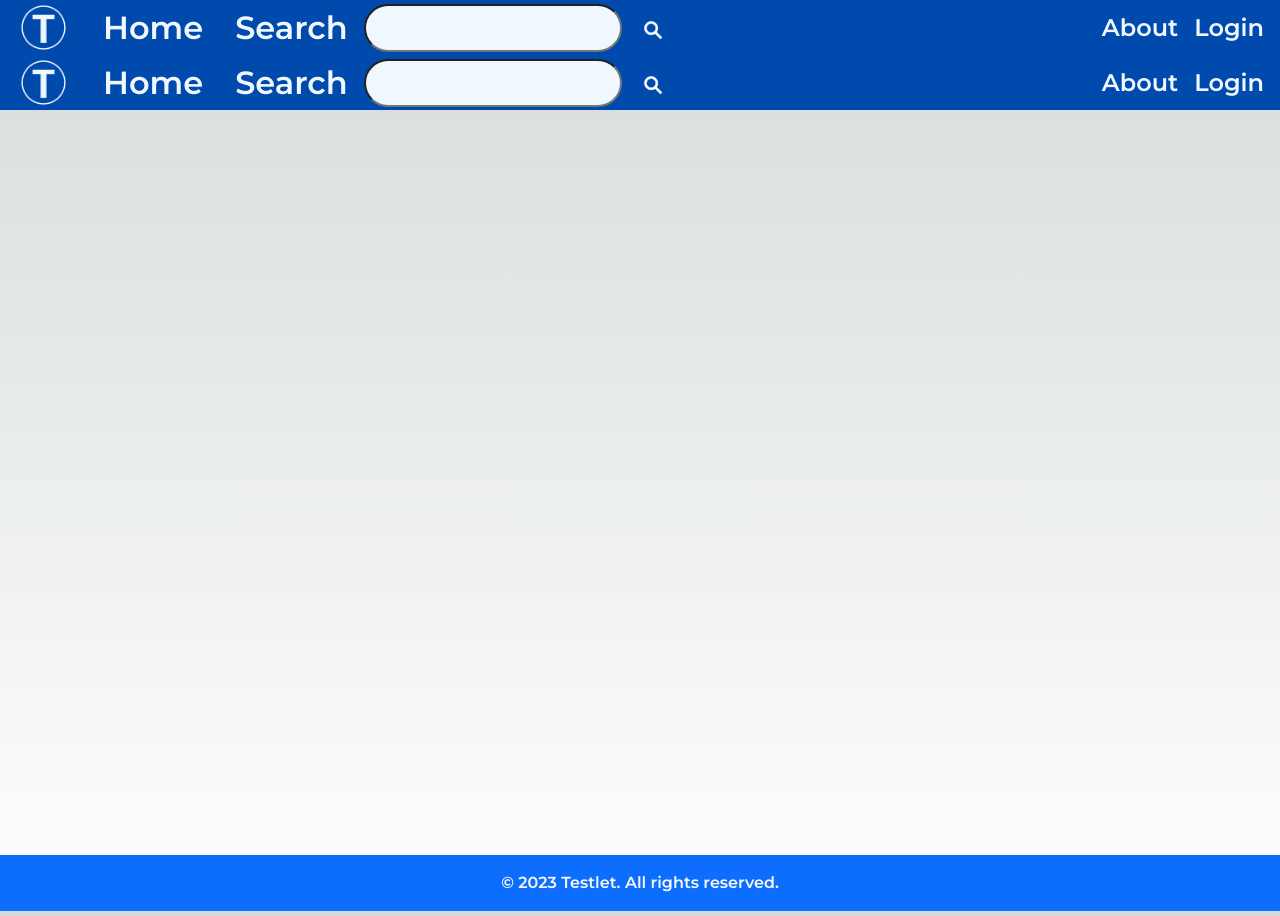
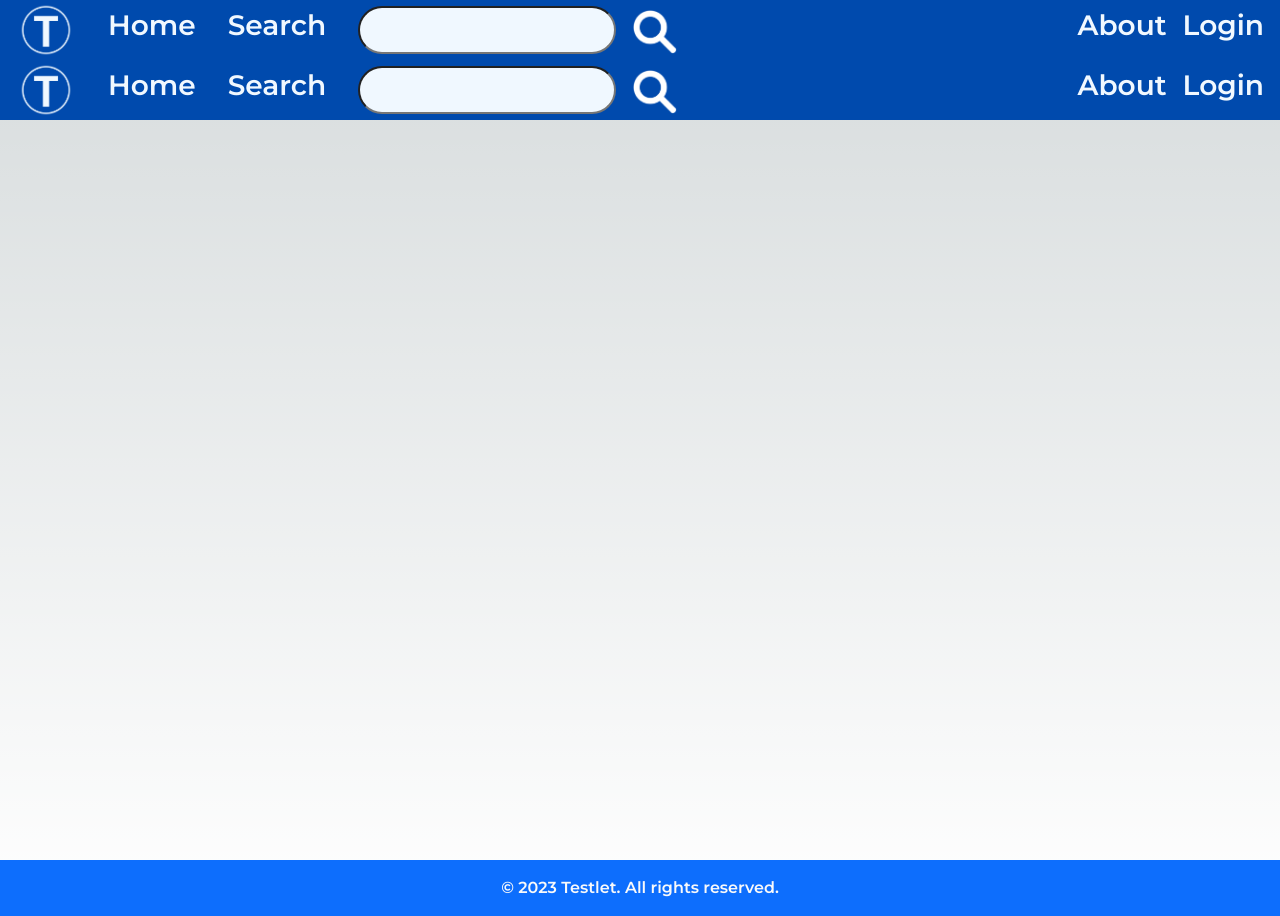
Before and after one commit to izakrobles/testlet, a Next.js app in the folder testlet/: page /components/Navbar in a window 1280 px wide. Built offline with nearby package versions, Linux system fonts and the light colour scheme; no server answers.

Commit message:
Search Page Redirects Now Possible

```diff
--- a/testlet/package.json
+++ b/testlet/package.json
@@ -10,6 +10,8 @@
     "cypress": "cypress open"
   },
   "dependencies": {
+    "@fortawesome/free-solid-svg-icons": "^6.4.0",
+    "@fortawesome/react-fontawesome": "^0.2.0",
     "firebase": "^9.17.2",
     "formik": "^2.2.9",
     "next": "^13.2.3",
@@ -17,6 +19,7 @@
     "react-bootstrap": "^2.7.2",
     "react-dom": "18.2.0",
     "react-firebase-hooks": "^5.1.1",
+    "react-icons": "^4.8.0",
     "react-router-dom": "^6.9.0",
     "reactstrap": "^9.1.8",
     "yup": "^1.0.2"
--- a/testlet/pages/components/Navbar.js
+++ b/testlet/pages/components/Navbar.js
@@ -1,4 +1,4 @@
-import React from "react";
+import React, { useState } from "react";
 import Link from "next/link";
 import Image from "next/image";
 import { useAuthState } from 'react-firebase-hooks/auth';
@@ -6,51 +6,64 @@ import { auth } from "@/firebase/clientApp";
 
 function Navbar() {
   const [userState] = useAuthState(auth);
+  const [searchTerm, setSearchTerm] = useState('');
+
+  const handleSearch = (event) => {
+    event.preventDefault();
+    window.location.href = `/SearchResults?search=${searchTerm}`;
+  };
+
+  const handleSetSearch = (event) => {
+    setSearchTerm(event.target.value)
+  };
 
   return (
     <nav className="nav">
       <Link href="/">
-        <Image className="logo" src="/testlet.png" width={55} height={55} />
+        <Image className="logo" src="/testlet.png" width={60} height={60} />
       </Link>
       <Link href="/">
         <div className="home">
-          <>Home</>
+          <h3>Home</h3>
         </div>
       </Link>
-      <>
-        <form className="search" action="/send-data-here" method="post">
-          <label htmlFor="setName">Search</label>
-          <input className="box" type="text" id="setName" name="setName" />
-          <Link className="search-icon" href="">
-            <Image className="submit" src="/search.png" width={30} height={30} />
-          </Link>
-        </form>
-      </>
+      <h3>Search</h3>
+      <div className="search">
+        <input
+            type="text"
+            className="box"
+            value={searchTerm}
+            onChange={handleSetSearch}
+          ></input>
+        <button className="search-icon" onClick={handleSearch}>
+          <Image className="submit" src="/search.png" width={45} height={45} />
+        </button>
+      </div>
       <ul>
         <li>
-          <>
+          <h3>
             <Link href="/personalSets">{userState && "Your Sets"}</Link>
-          </>
+          </h3>
         </li>
         <li>
-          <>
+          <h3>
             <Link href="/createSet">{userState && "Create Set"}</Link>
-          </>
+          </h3>
         </li>
         <li>
-          <>
+          <h3>
             <Link href="/account">{userState?.displayName}</Link>
-          </>
+          </h3>
         </li>
         <li>
-          <>
+          <h3>
             <Link href="/about">About</Link>
-          </>
+          </h3>
         </li>
         <li>
-          <>
+          <h3>
             <Link href="/LoginPages/loginOptions">{!userState && "Login"}</Link>
-          </>
+          </h3>
         </li>
       </ul>
     </nav>
--- a/testlet/styles/globals.css
+++ b/testlet/styles/globals.css
@@ -141,7 +141,15 @@ main {
   text-align: center;
   color: #000000;
   font-size: 20px;
+  flex: 1,
 }
+.nav .search-icon {
+  background-color: transparent;
+  border: none;
+  box-shadow: none;
+  color: transparent;
+}
+
 
 .nav ul {
   font-size: 1.5rem;
```
Also changed, not shown: testlet/pages/SearchResults.js (added, +19 -0 lines), testlet/public/search.png, 1 other file (tests, documents, lock files or other folders).
